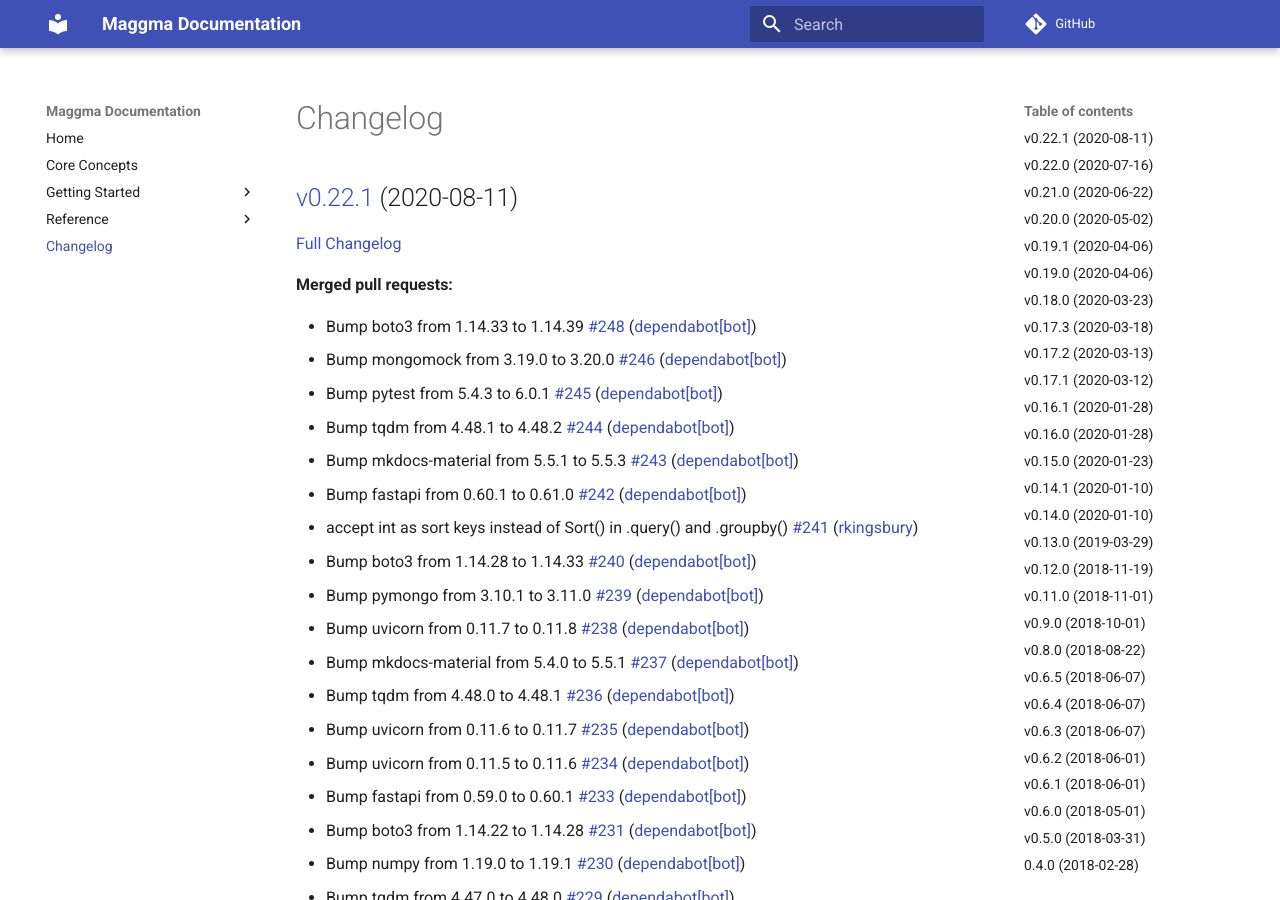
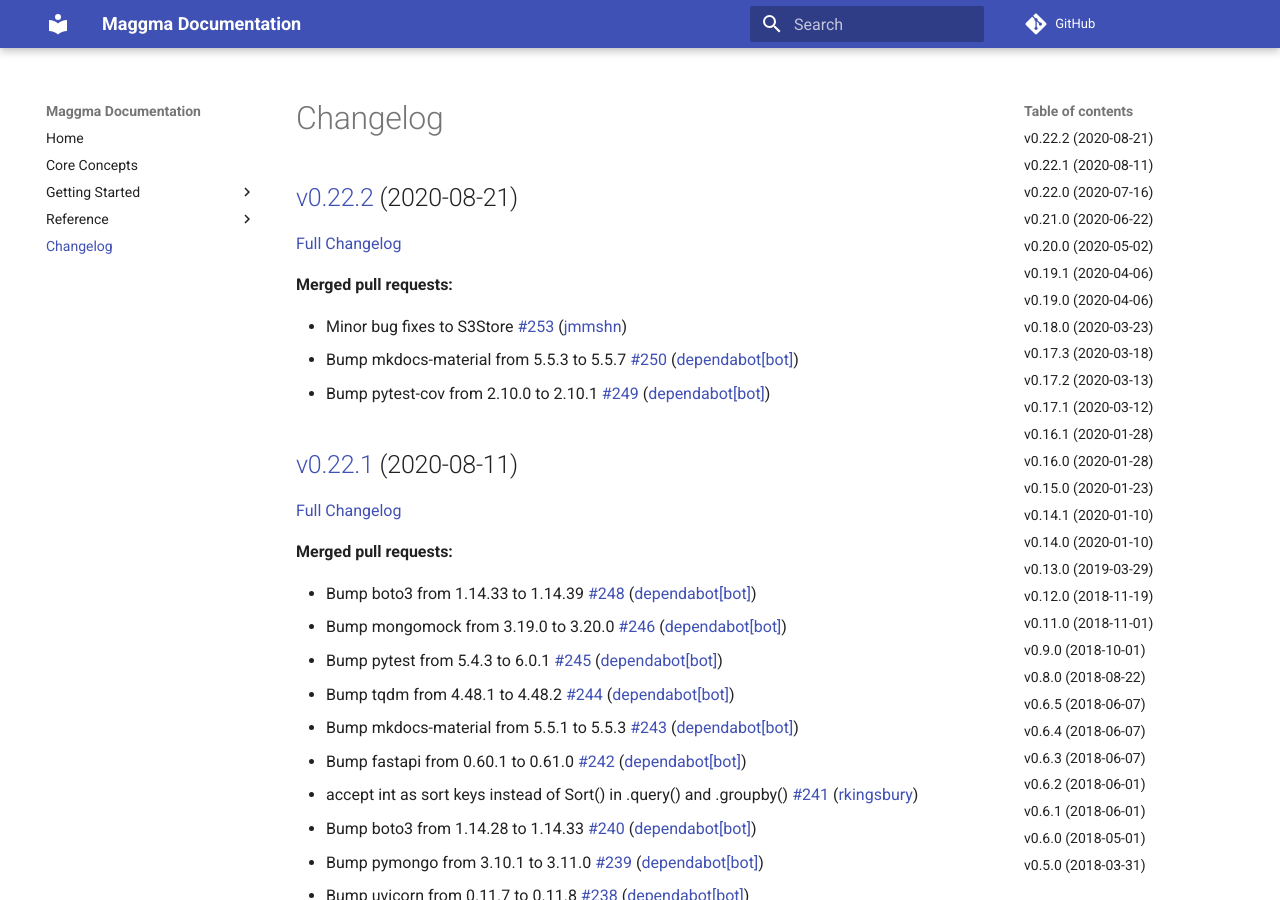
Before and after one commit to materialsproject/maggma, an MkDocs documentation site: the page built from docs/CHANGELOG.md, in a window 1280 px wide and 900 px high. Built offline with MkDocs 1.6.1 and Material for MkDocs 9.7.7, drawn with Linux system fonts in a browser that asks for light colours; comment, search, counter and statistics services are not loaded; some of the changed text lies outside the part shown.

Commit message:
Updated CHANGELOG.md

```diff
--- a/docs/CHANGELOG.md
+++ b/docs/CHANGELOG.md
@@ -1,4 +1,14 @@
 # Changelog
+
+## [v0.22.2](https://github.com/materialsproject/maggma/tree/v0.22.2) (2020-08-21)
+
+[Full Changelog](https://github.com/materialsproject/maggma/compare/v0.22.1...v0.22.2)
+
+**Merged pull requests:**
+
+- Minor bug fixes to S3Store [\#253](https://github.com/materialsproject/maggma/pull/253) ([jmmshn](https://github.com/jmmshn))
+- Bump mkdocs-material from 5.5.3 to 5.5.7 [\#250](https://github.com/materialsproject/maggma/pull/250) ([dependabot[bot]](https://github.com/apps/dependabot))
+- Bump pytest-cov from 2.10.0 to 2.10.1 [\#249](https://github.com/materialsproject/maggma/pull/249) ([dependabot[bot]](https://github.com/apps/dependabot))
 
 ## [v0.22.1](https://github.com/materialsproject/maggma/tree/v0.22.1) (2020-08-11)
 
@@ -111,7 +121,6 @@
 - Bump uvicorn from 0.11.3 to 0.11.5 [\#157](https://github.com/materialsproject/maggma/pull/157) ([dependabot-preview[bot]](https://github.com/apps/dependabot-preview))
 - Bump mkdocs-material from 5.1.3 to 5.1.5 [\#156](https://github.com/materialsproject/maggma/pull/156) ([dependabot-preview[bot]](https://github.com/apps/dependabot-preview))
 - Bump tqdm from 4.45.0 to 4.46.0 [\#155](https://github.com/materialsproject/maggma/pull/155) ([dependabot-preview[bot]](https://github.com/apps/dependabot-preview))
-- Bump pytest-asyncio from 0.10.0 to 0.11.0 [\#149](https://github.com/materialsproject/maggma/pull/149) ([dependabot-preview[bot]](https://github.com/apps/dependabot-preview))
 - MapBuilder retry\_failed bug [\#111](https://github.com/materialsproject/maggma/pull/111) ([acrutt](https://github.com/acrutt))
 
 ## [v0.20.0](https://github.com/materialsproject/maggma/tree/v0.20.0) (2020-05-02)
@@ -124,6 +133,7 @@
 - Bump pydantic from 1.5 to 1.5.1 [\#152](https://github.com/materialsproject/maggma/pull/152) ([dependabot-preview[bot]](https://github.com/apps/dependabot-preview))
 - Bump mkdocstrings from 0.10.3 to 0.11.0 [\#151](https://github.com/materialsproject/maggma/pull/151) ([dependabot-preview[bot]](https://github.com/apps/dependabot-preview))
 - Bump aioitertools from 0.6.0 to 0.6.1 [\#150](https://github.com/materialsproject/maggma/pull/150) ([dependabot-preview[bot]](https://github.com/apps/dependabot-preview))
+- Bump pytest-asyncio from 0.10.0 to 0.11.0 [\#149](https://github.com/materialsproject/maggma/pull/149) ([dependabot-preview[bot]](https://github.com/apps/dependabot-preview))
 - Bump mkdocs-material from 5.1.1 to 5.1.3 [\#148](https://github.com/materialsproject/maggma/pull/148) ([dependabot-preview[bot]](https://github.com/apps/dependabot-preview))
 - Bump boto3 from 1.12.41 to 1.12.46 [\#147](https://github.com/materialsproject/maggma/pull/147) ([dependabot-preview[bot]](https://github.com/apps/dependabot-preview))
 - Bump pre-commit from 2.2.0 to 2.3.0 [\#146](https://github.com/materialsproject/maggma/pull/146) ([dependabot-preview[bot]](https://github.com/apps/dependabot-preview))
```
